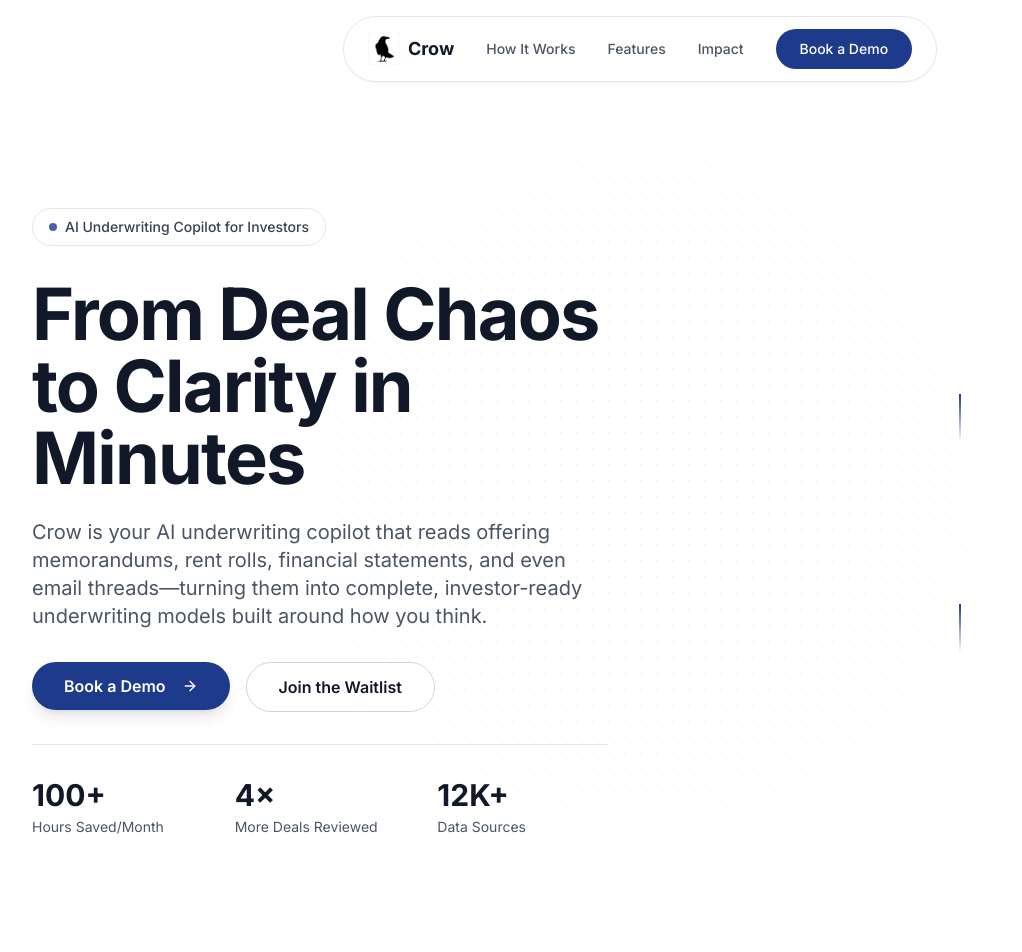
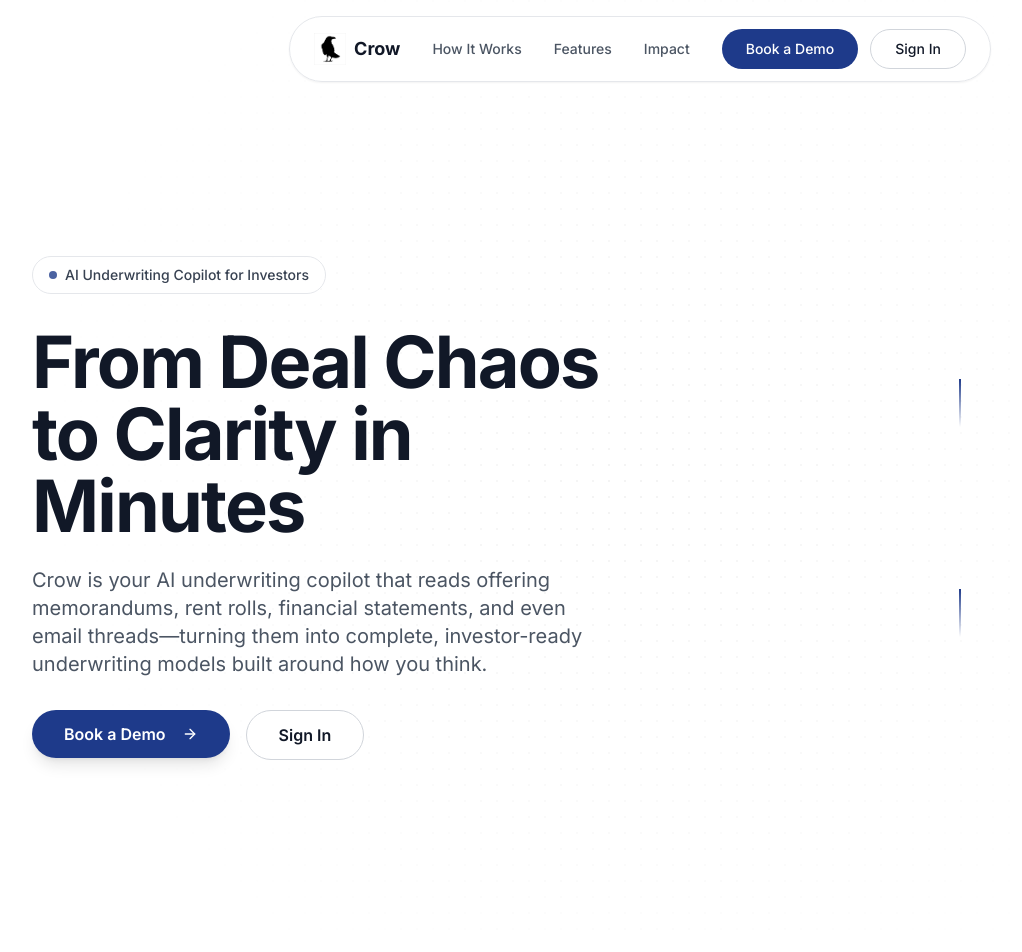
Before and after one commit to aryanvij02/crow_landing_page, a Next.js app: page / in a window 1280 px wide. Shown: the top 952 px of the page, without its empty margins (0-1022 px from the left). Built offline with nearby package versions, Linux system fonts and the light colour scheme.

Commit message:
Added sign in and removed metricss

```diff
--- a/app/page.tsx
+++ b/app/page.tsx
@@ -5,7 +5,6 @@
 import HowItWorks from "../components/HowItWorks";
 import Features from "../components/Features";
 import WhyCrow from "../components/WhyCrow";
-import Impact from "../components/Impact";
 import NewCTA from "../components/NewCTA";
 import NewFooter from "../components/NewFooter";
 
@@ -19,8 +18,6 @@
         <Solution />
         {/* <HowItWorks /> */}
         {/* <WhyCrow /> */}
-        <Impact />
-
         <Features />
         <NewCTA />
       </main>
--- a/components/Features.tsx
+++ b/components/Features.tsx
@@ -25,7 +25,7 @@
     icon: ShieldCheck,
     title: "AI-Verified Financials",
     description:
-      "Cross-checks 100+ internal ratios and dependencies for consistency.",
+      "Cross-checks internal ratios and dependencies for consistency.",
   },
   {
     icon: LineChart,
--- a/components/Header.tsx
+++ b/components/Header.tsx
@@ -40,10 +40,18 @@
           </nav>
 
           <div className="flex items-center gap-4">
-            <div className="hidden md:block">
+            <div className="hidden md:flex gap-3">
               <Link href={"https://calendly.com/aryanv0213/30min"}>
                 <Button className="rounded-full px-6 py-2 text-sm font-medium bg-[#1E3A8A] hover:bg-[#1E40AF] text-white transition-colors">
                   Book a Demo
+                </Button>
+              </Link>
+              <Link href="https://app.usecrow.org">
+                <Button
+                  variant="outline"
+                  className="rounded-full px-6 py-2 text-sm font-medium border-gray-300 text-gray-900 hover:bg-gray-50 transition-colors"
+                >
+                  Sign In
                 </Button>
               </Link>
             </div>
@@ -70,10 +78,18 @@
                       {item.name}
                     </Link>
                   ))}
-                  <div className="mt-4">
+                  <div className="mt-4 space-y-3">
                     <Link href={"https://calendly.com/aryanv0213/30min"}>
                       <Button className="w-full rounded-full px-6 py-2 text-sm font-medium bg-[#1E3A8A] hover:bg-[#1E40AF] text-white">
                         Book a Demo
+                      </Button>
+                    </Link>
+                    <Link href="https://app.usecrow.org">
+                      <Button
+                        variant="outline"
+                        className="w-full rounded-full px-6 py-2 text-sm font-medium border-gray-300 text-gray-900 hover:bg-gray-50"
+                      >
+                        Sign In
                       </Button>
                     </Link>
                   </div>
--- a/components/NewCTA.tsx
+++ b/components/NewCTA.tsx
@@ -38,13 +38,13 @@
                 </Button>
               </Link>
 
-              <Link href={config.ctaLinks.joinWaitlist}>
+              <Link href="https://app.usecrow.org">
                 <Button
                   size="lg"
                   variant="outline"
                   className="rounded-full px-8 py-6 text-base font-semibold border-2 border-white hover:bg-white hover:text-[#1E3A8A] transition-all"
                 >
-                  Join the Waitlist
+                  Sign In
                 </Button>
               </Link>
             </div>
--- a/components/NewHero.tsx
+++ b/components/NewHero.tsx
@@ -51,35 +51,15 @@
                 </Button>
               </Link>
 
-              <Link href={config.ctaLinks.joinWaitlist}>
+              <Link href="https://app.usecrow.org">
                 <Button
                   size="lg"
                   variant="outline"
                   className="rounded-full px-8 py-6 text-base font-semibold border-gray-300 text-gray-900 hover:bg-gray-50 transition-all"
                 >
-                  Join the Waitlist
+                  Sign In
                 </Button>
               </Link>
-            </div>
-
-            {/* Stats */}
-            <div className="grid grid-cols-3 gap-8 pt-8 border-t border-gray-200">
-              <div>
-                <div className="text-3xl font-bold text-gray-900">100+</div>
-                <div className="text-sm text-gray-600 mt-1">
-                  Hours Saved/Month
-                </div>
-              </div>
-              <div>
-                <div className="text-3xl font-bold text-gray-900">4×</div>
-                <div className="text-sm text-gray-600 mt-1">
-                  More Deals Reviewed
-                </div>
-              </div>
-              <div>
-                <div className="text-3xl font-bold text-gray-900">12K+</div>
-                <div className="text-sm text-gray-600 mt-1">Data Sources</div>
-              </div>
             </div>
           </div>
 
--- a/components/NewWhatYouGet.tsx
+++ b/components/NewWhatYouGet.tsx
@@ -175,7 +175,7 @@
                       Last Contact
                     </div>
                     <div className="text-sm text-gray-600">
-                      Email opened 2x, responded to inquiry
+                      Email opened, responded to inquiry
                     </div>
                   </div>
                 </div>
--- a/components/WhyCrow.tsx
+++ b/components/WhyCrow.tsx
@@ -3,7 +3,7 @@
 import { CheckCircle2 } from "lucide-react";
 
 const reasons = [
-  "Underwrite 10× faster without sacrificing accuracy.",
+  "Underwrite faster without sacrificing accuracy.",
   "Never miss an updated deal — Crow keeps watch.",
   "Stay market-aligned with real-time comps and validated assumptions.",
   "Replace repetition with insight — focus on decisions, not data entry.",
```
Also changed, not shown: 1 other file (tests, documents, lock files or other folders).
